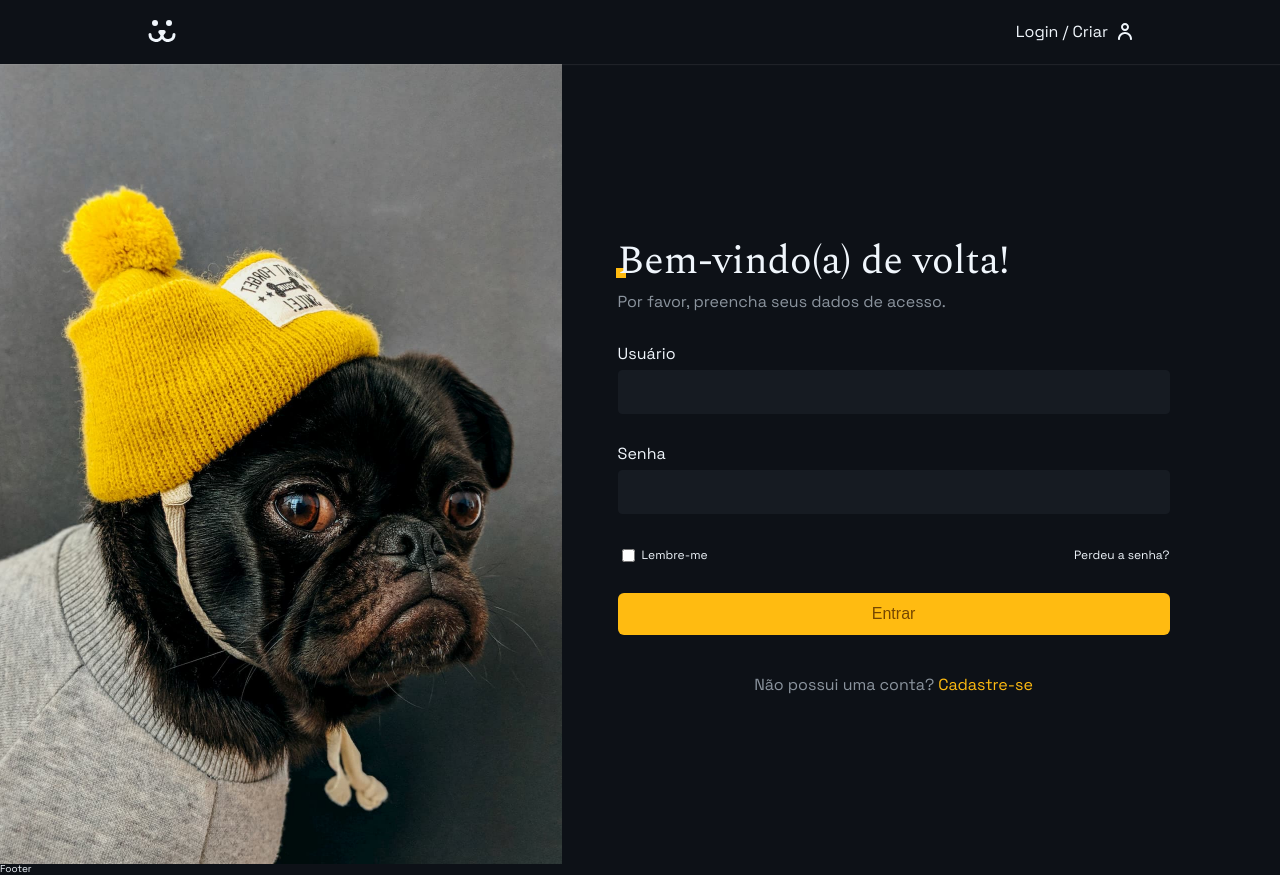
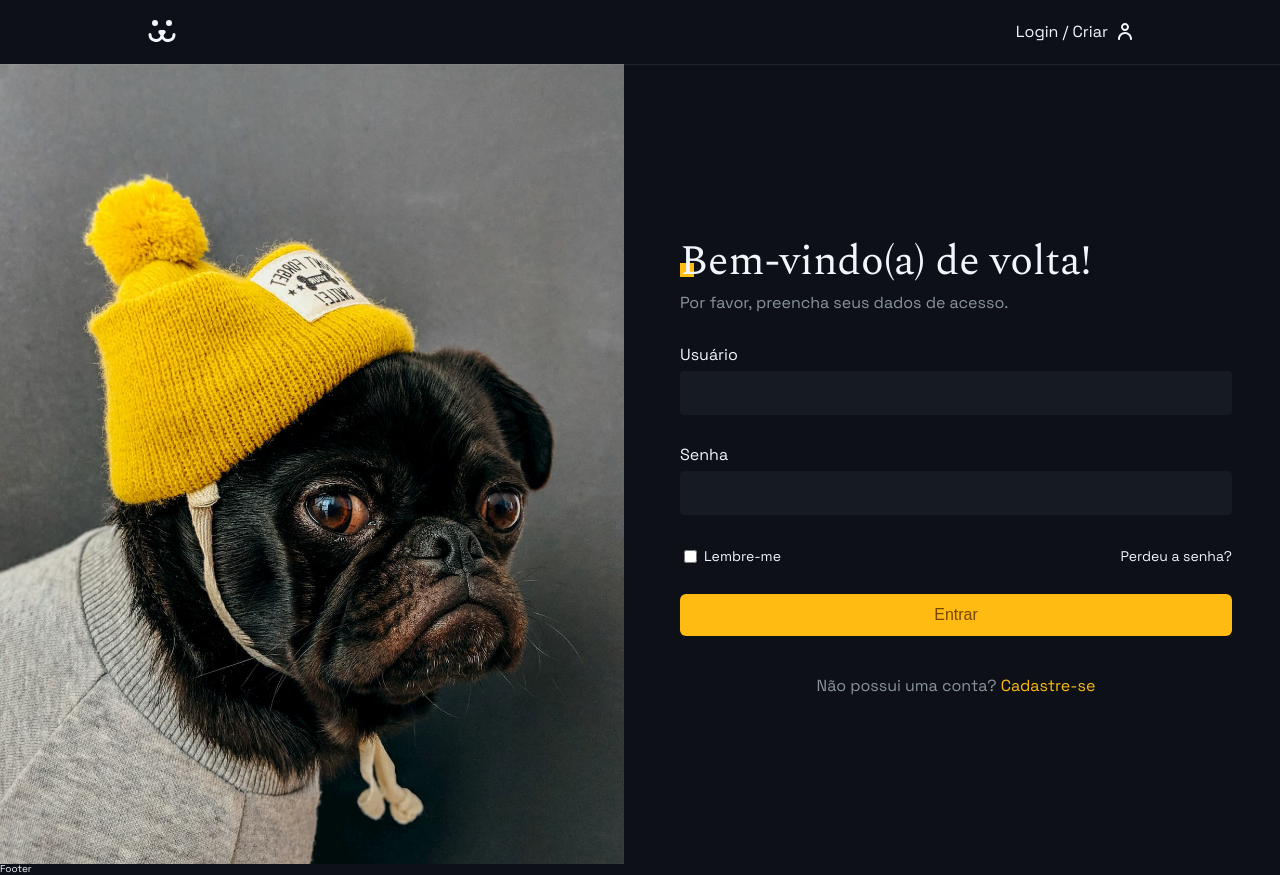
Before and after one commit to jfrts/dogs-react, a React (Vite) app: page /login in a window 1280 px wide. Built offline with nearby package versions, Linux system fonts and the light colour scheme.

Commit message:
fix: login form style

```diff
--- a/src/components/Form/Button/styles.css
+++ b/src/components/Form/Button/styles.css
@@ -21,21 +21,3 @@
     opacity: 0.5;
     cursor: wait;
 }
-
-.login-support-buttons {
-    align-items: center;
-    display: flex;
-    justify-content: space-between;
-    margin-bottom: 2.8rem;
-}
-
-.login-support-buttons label {
-    align-items: center;
-    display: flex;
-    gap: 0.4rem;
-}
-
-.login-support-buttons span,
-.login-support-buttons a {
-    font-size: 1.2rem;
-}
--- a/src/pages/Login/styles.css
+++ b/src/pages/Login/styles.css
@@ -1,6 +1,6 @@
 .login-section {
     display: grid;
-    grid-template-columns: 0.9fr 1.1fr;
+    grid-template-columns: 1fr 1fr;
     min-height: 100vh;
     gap: 3.2rem;
 }
--- a/src/pages/Login/subcomponents/LoginForm/styles.css
+++ b/src/pages/Login/subcomponents/LoginForm/styles.css
@@ -1,6 +1,6 @@
 .login-title {
     font-family: var(--second-type);
-    font-size: 4rem;
+    font-size: 4.2rem;
     line-height: 1;
     margin: 4.8rem 0 0.8rem 0;
     position: relative;
@@ -9,13 +9,13 @@
 .login-title::after {
     background: var(--main-color);
     border: 0.3rem;
-    bottom: 4px;
+    bottom: 6px;
     content: "";
     display: block;
-    height: 1rem;
-    left: -2px;
+    height: 1.4rem;
+    left: 0px;
     position: absolute;
-    width: 1rem;
+    width: 1.4rem;
     z-index: -1;
 }
 
@@ -24,6 +24,25 @@
     font-size: 1.6rem;
     line-height: 1.5;
     margin-bottom: 3.2rem;
+}
+
+
+.login-support-buttons {
+    align-items: center;
+    display: flex;
+    justify-content: space-between;
+    margin-bottom: 2.8rem;
+}
+
+.login-support-buttons label {
+    align-items: center;
+    display: flex;
+    gap: 0.4rem;
+}
+
+.login-support-buttons span,
+.login-support-buttons a {
+    font-size: 1.4rem;
 }
 
 .login-page-signup {
```
